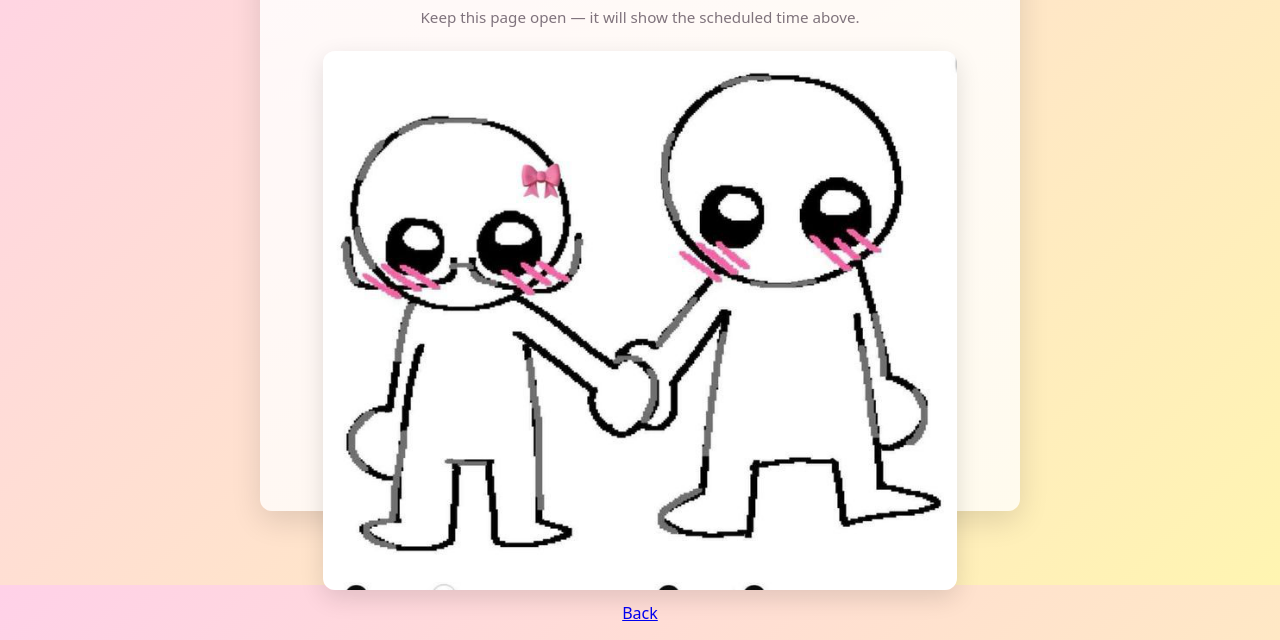
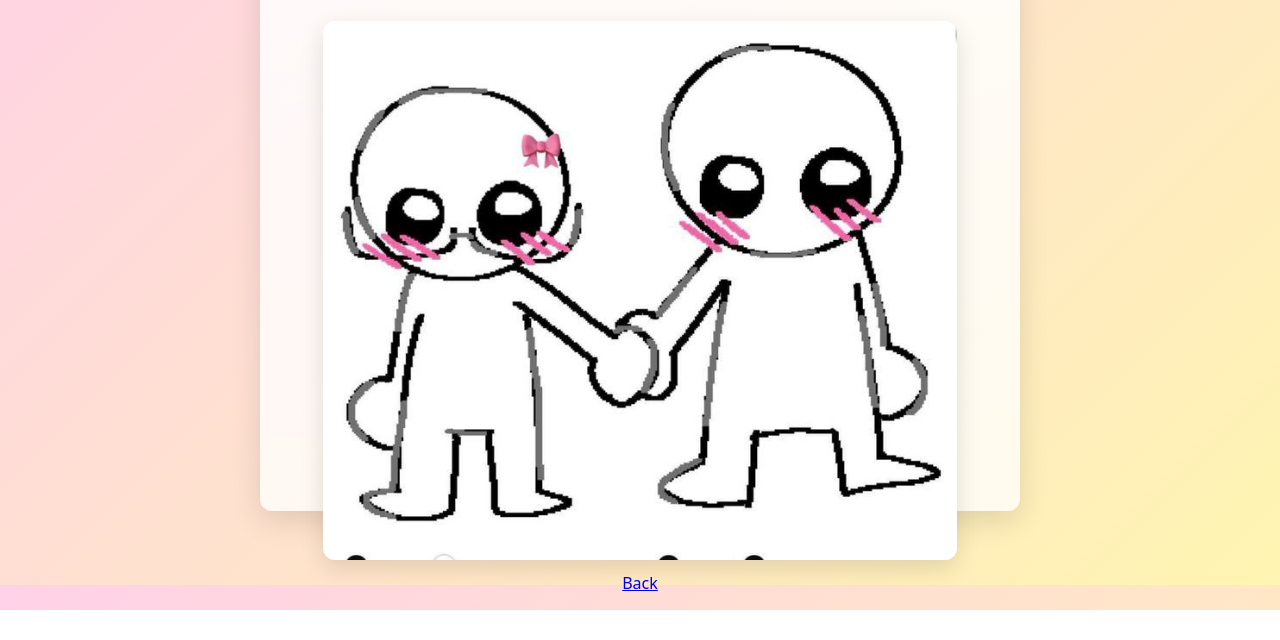
Before and after one commit to redlovesme/hii_there, a plain HTML site: page meeting.html in a window 1280 px wide. Shown: the part 215-855 px from the top of the page. After the commit the page ends 825 px from the top, so only its background shows below. Drawn offline with Linux system fonts and the light colour scheme.

Commit message:
Remove small note from meeting.html
Removed the small note about keeping the page open.

```diff
--- a/meeting.html
+++ b/meeting.html
@@ -20,7 +20,6 @@
       <div class="meeting-top">
         <h1 id="title">Be ready at the scheduled time</h1>
         <div id="info" class="info-text"></div>
-        <div class="small-note">Keep this page open — it will show the scheduled time above.</div>
       </div>
 
       <!-- meeting-bottom is pushed to bottom by margin-top:auto -->
```
